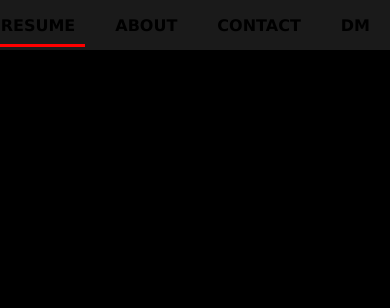
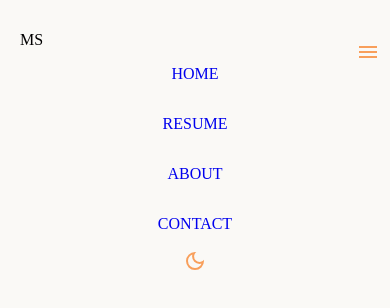
Before and after one commit to KELSZ22/My_Portfolio, a plain HTML site: page index.html in a window 390 px wide. Drawn offline with Linux system fonts and the light colour scheme.

Commit message:
eyy nav bar na

```diff
--- a/index.html
+++ b/index.html
@@ -13,14 +13,20 @@
         <ul>
             <div class="logo">MS</div>
             <li><a href="#">HOME</a></li>
-            <li><a href="#">RESUME</a></li>
+
+            <li><a href="#">RESUME</a>
+
+            </li>
+
             <li><a href="#">ABOUT</a></li>
             <li><a href="#">CONTACT</a></li>
-            <li><a href="#">DM</a></li>
+            <img src="images/dark_mode.svg" alt="" id="darkMode">
+            <img src="images/menu_icon.svg" alt="" class="menu-icon">
         </ul>
+
     </nav>
 
 
-
+    <script src="index.js"></script>
 </body>
 </html>
--- /dev/null
+++ b/index.js
@@ -0,0 +1,17 @@
+var darkMode = document.getElementById("darkMode");
+
+darkMode.onclick = function() {
+
+
+    document.body.classList.toggle("dark-theme");
+    if (document.body.classList.contains("dark-theme")) {
+        darkMode.src="images/light_mode.svg";
+
+
+        }
+        else{
+            darkMode.src="images/dark_mode.svg";
+
+        }
+
+}
--- a/style.css
+++ b/style.css
@@ -2,72 +2,108 @@
     padding: 0;
     margin: 0;
     box-sizing: border-box;
-    font-family: 'Lucida Sans', 'Lucida Sans Regular', 'Lucida Grande', 'Lucida Sans Unicode', Geneva, Verdana, sans-serif;
+}
+
+:root{
+    --bg-color:#FAF9F6;
+}
+
+body {
+    background-color: var(--bg-color);
 
 }
 
-body {
+nav {
+    position: fixed;
+    background-color:rgba(0,0,0,0.1);
+    backdrop-filter: blur(10px) saturate(120%);
+    width: 100%;
+    z-index: 100;
 
-    background-color: #000000;
-}
-
-nav {
-        background: rgba(255, 255, 255, 0.1);
-        position: fixed;
-        top: 0;
-        width: 100%;
-        backdrop-filter: blur(10px) saturate(120%);
-        z-index: 100;
-        font-weight: bold;
 
 }
 
-nav ul {
+nav ul{
     max-width: 100%;
     display: flex;
     justify-content: flex-end;
-    align-items: center;
+    justify-items: center;
     list-style: none;
+    margin-right: 50px;
 }
 
-nav li {
+nav li{
     height: 50px;
 
 }
 
-nav a {
+nav a{
     height: 100%;
     display: flex;
     align-items: center;
-text-decoration:none;
+    text-decoration: none;
+    position: relative;
+    width: 100%;
     padding: 0px 10px;
-position: relative;
-margin: 0px 10px;
-color: black;
-
 
 }
 
-
-nav .logo{
-    margin-right: auto;
-    padding-left: 20px;
-}
-
-
 nav a::before{
     content: '';
+    background-color: red;
+    width: 0%;
     position: absolute;
+    left: 0;
     bottom: 3px;
-    left: 0;
-    width: 0%;
     height: 3px;
-    background-color: red;
-    transition: all .5s;
-
+    transition: all 0.5s;
 }
-
 
 nav a:hover::before{
     width: 100%;
 }
+
+
+ .logo{
+    display: flex;
+    align-items: center;
+    margin-right: auto;
+    margin-left: 20px;
+}
+
+.menu-icon{
+    display: none;
+}
+
+#darkMode{
+    cursor: pointer;
+}
+
+.dark-theme{
+    --bg-color:black;
+
+}
+
+@media screen and (max-width:750px){
+
+    .menu-icon{
+        display:block;
+        position: absolute;
+        top: 40px;
+        right: 10px;
+    }
+
+    nav ul{
+        position: absolute;
+        top: 100%;
+        left:0;
+        width: 100%;
+        height: 17.7rem;
+        flex-direction: column;
+        align-items: center;
+        background-color:#FAF9F6;
+        padding: 10px 0px;
+
+    };
+
+}
```
Lines whose indentation alone changed are shown as unchanged.
